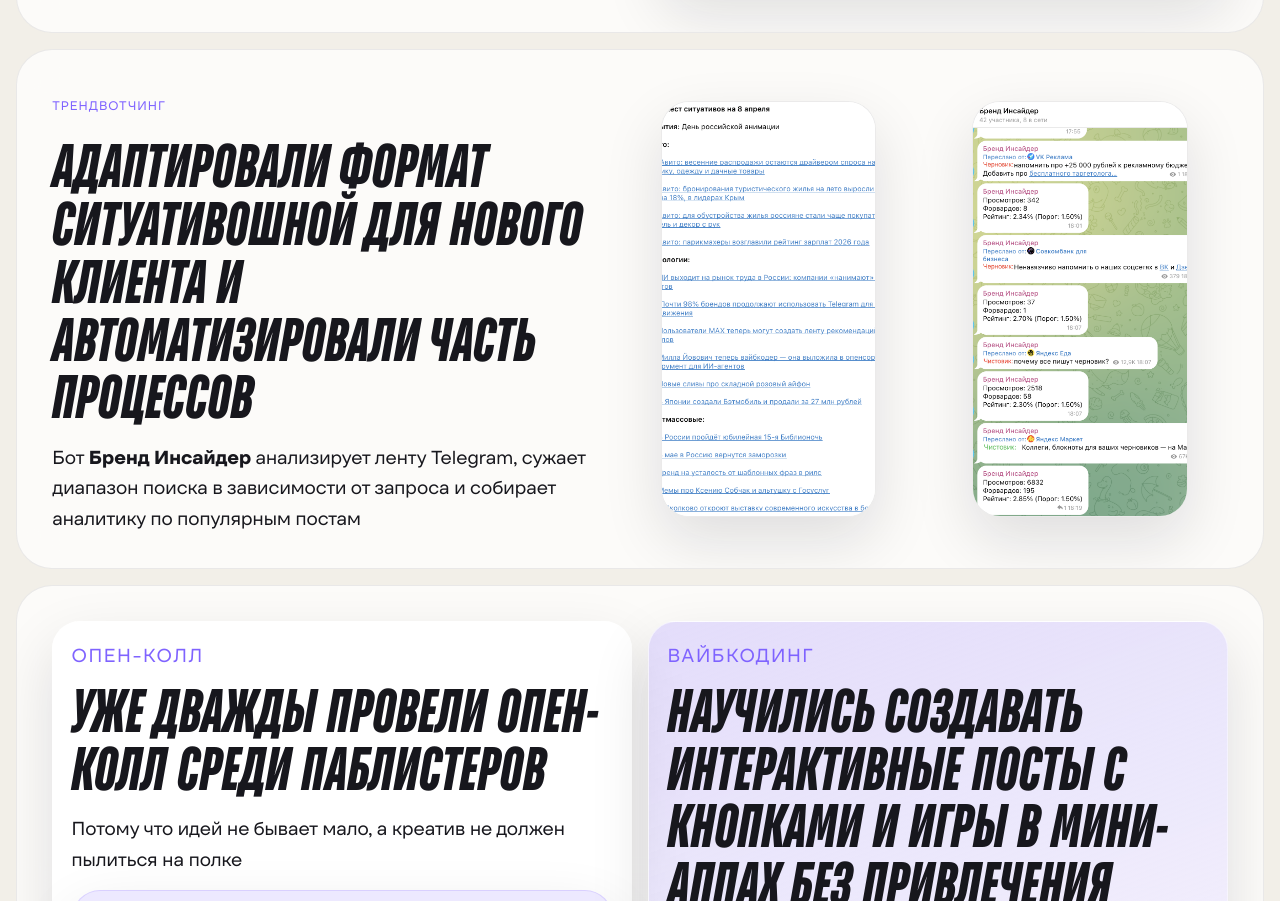
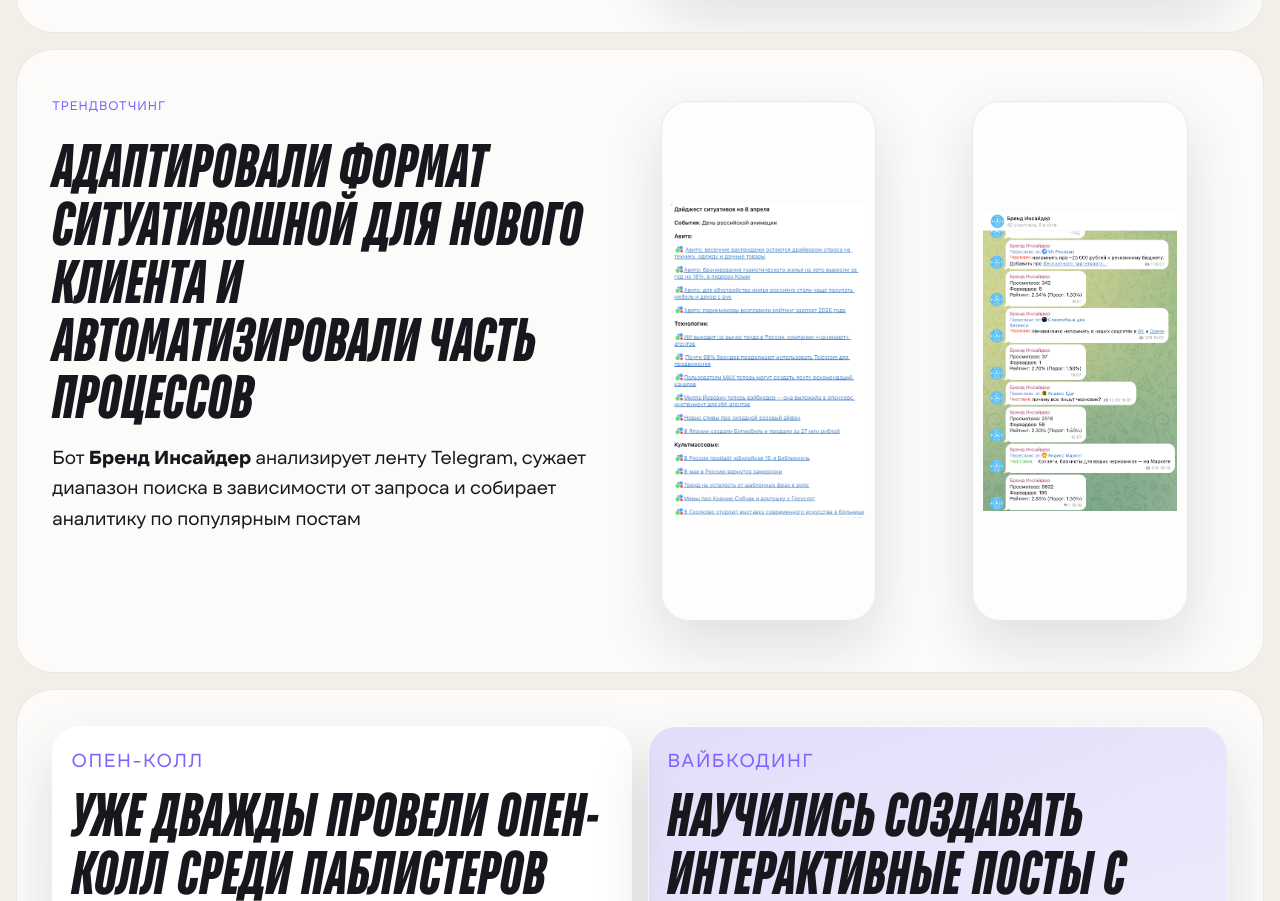
Before and after one commit to vtikmashina/special_publisters, a plain HTML site: page report/q1/index.html in a window 1280 px wide. Shown: the part 2054-2955 px from the top of the page. Drawn offline with Linux system fonts and the light colour scheme.

Commit message:
Contain trendwatching screenshots

```diff
--- a/report/q1/index.html
+++ b/report/q1/index.html
@@ -4,7 +4,7 @@
     <meta charset="UTF-8" />
     <meta name="viewport" content="width=device-width, initial-scale=1.0" />
     <title>Спецпроекты Паблистеров — Отчёт Q1 2026</title>
-    <link rel="stylesheet" href="./styles.css?v=20260414-1450" />
+    <link rel="stylesheet" href="./styles.css?v=20260414-1457" />
   </head>
   <body>
     <div class="noise"></div>
@@ -137,11 +137,11 @@
           </div>
         </div>
 
-        <div class="story-media story-media--stack">
-          <figure class="visual-card visual-card--soft">
+        <div class="story-media story-media--stack trendwatching-media">
+          <figure class="visual-card visual-card--soft visual-card--contain">
             <img src="./assets/image24.png" alt="Дайджест ситуативов" />
           </figure>
-          <figure class="visual-card visual-card--soft">
+          <figure class="visual-card visual-card--soft visual-card--contain">
             <img src="./assets/image28.png" alt="Бот Бренд Инсайдер в Telegram" />
           </figure>
         </div>
--- a/report/q1/styles.css
+++ b/report/q1/styles.css
@@ -520,11 +520,25 @@ section {
   border-color: rgba(23, 23, 29, 0.08);
 }
 
+.visual-card--contain {
+  display: grid;
+  place-items: center;
+  padding: 0.6rem;
+}
+
 .visual-card img,
 .video-shell video {
   width: 100%;
   height: 100%;
   object-fit: cover;
+}
+
+.visual-card--contain img {
+  object-fit: contain;
+}
+
+.trendwatching-media .visual-card {
+  min-height: 520px;
 }
 
 .visual-card--phone {
```
